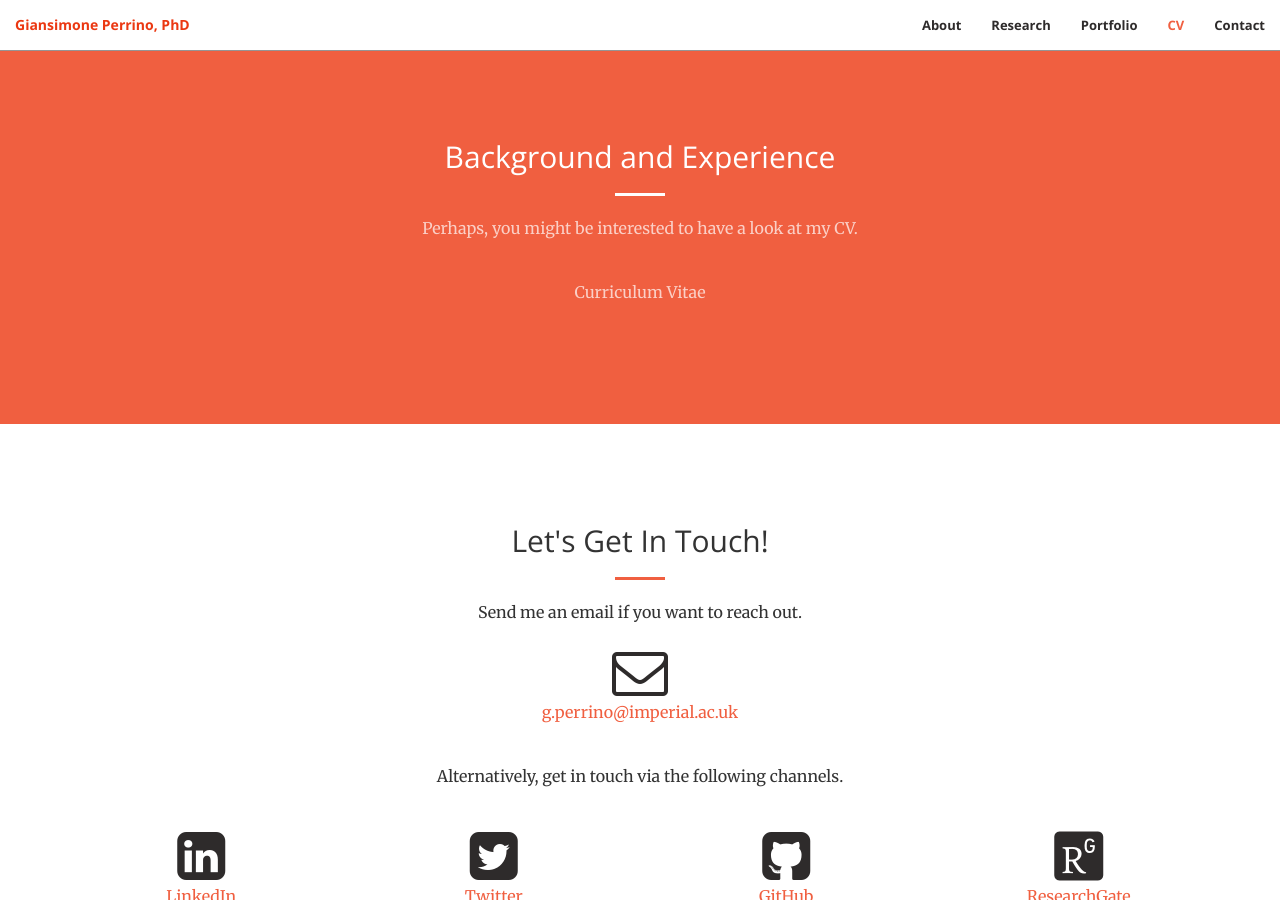
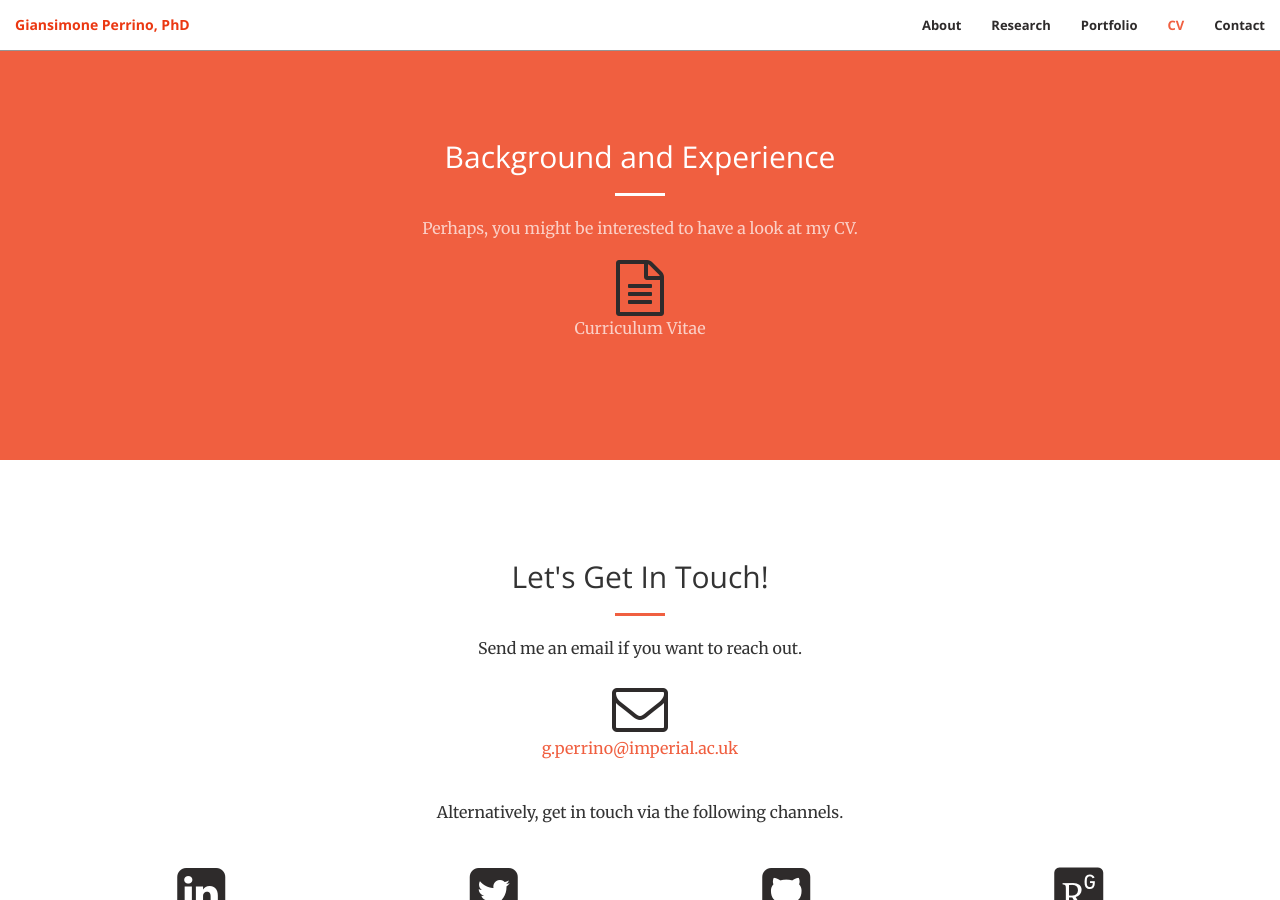
Before and after one commit to giansimone/giansimone.github.io, a Jekyll site: the page built from index.html, in a window 1280 px wide and 900 px high, scrolled down 2596 px. Built offline with Jekyll 4.4.1, drawn with Linux system fonts in a browser that asks for light colours; some web fonts are replaced.

Commit message:
Update icon in cv section.

```diff
--- a/_includes/cv.html
+++ b/_includes/cv.html
@@ -6,7 +6,7 @@
                 <hr class="light">
                 <p class="text-faded-center">Perhaps, you might be interested to have a look at my CV.</p>
                 <a href="data/shortCV_giansimonePERRINO.pdf">
-                <i class="fa fa-file-lines fa-3x wow bounceIn" data-wow-delay=".1s"></i>
+                <i class="fa fa-file-text-o fa-3x wow bounceIn" data-wow-delay=".1s"></i>
                 <p class="text-faded-center">Curriculum Vitae</p>
                 </a>
             </div>
```
